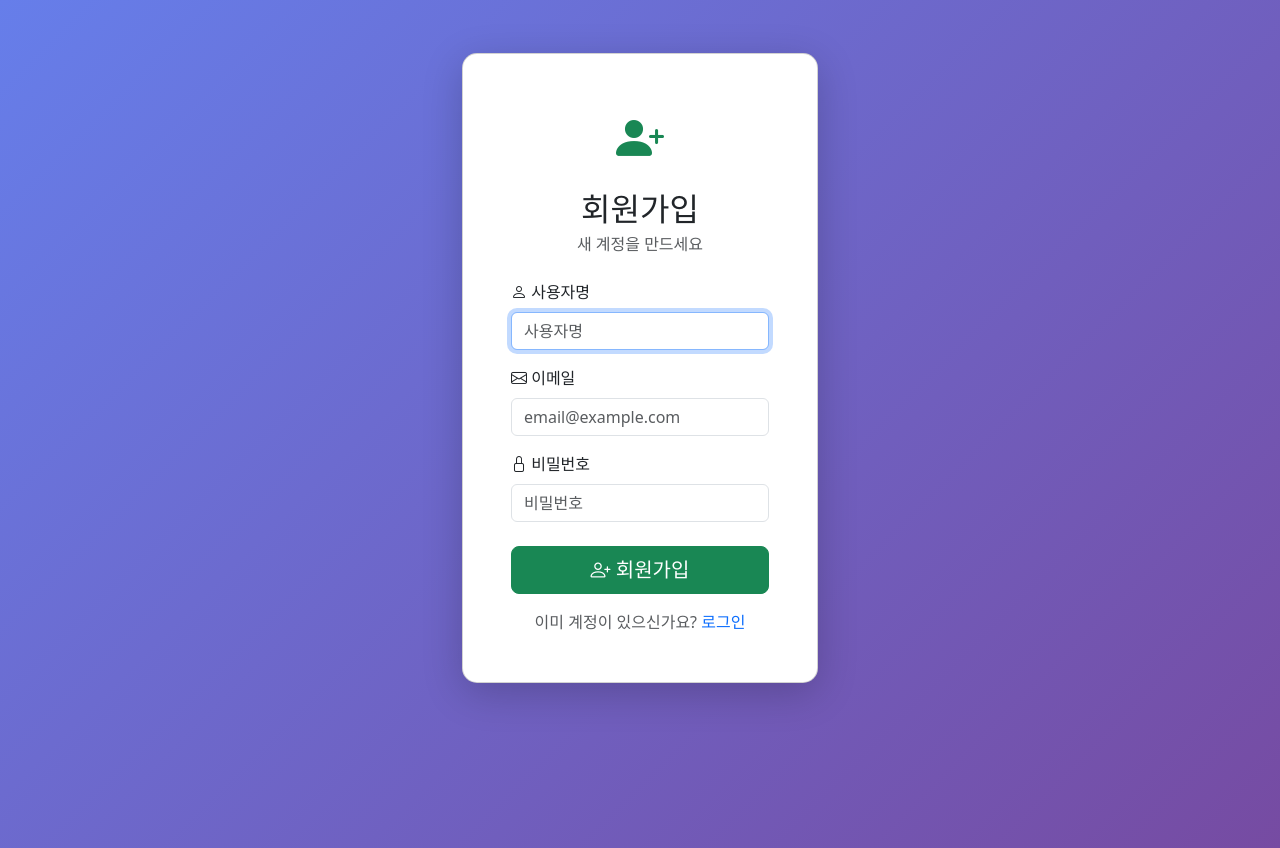
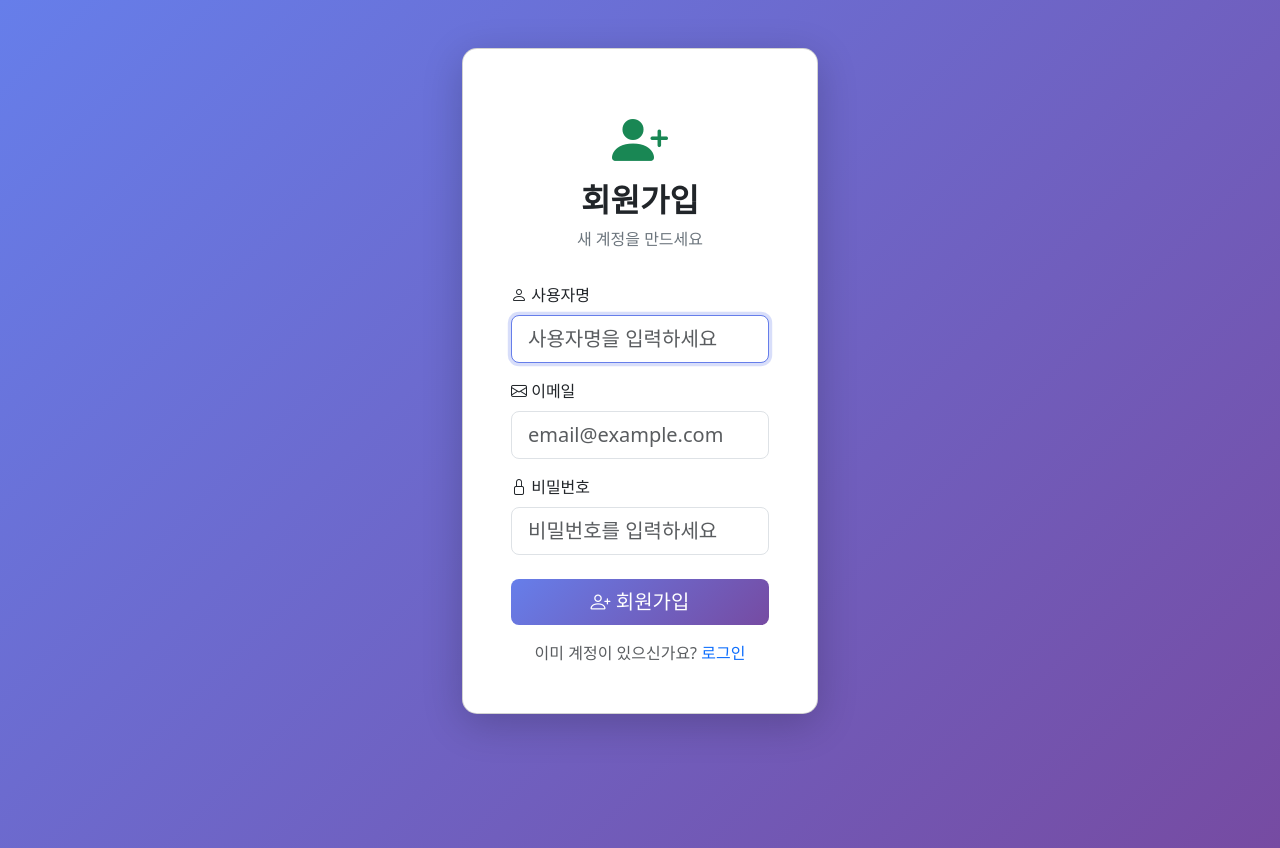
Before and after one commit to pyodolski/dts-login-project, a Flask app: page /register in a window 1280 px wide. Run offline with Flask 3, Linux system fonts and the light colour scheme.

Commit message:
UI 개선

```diff
--- a/templates/base.html
+++ b/templates/base.html
@@ -20,6 +20,32 @@
       .auth-card {
         border-radius: 15px;
         box-shadow: 0 10px 40px rgba(0, 0, 0, 0.2);
+        background: white;
+      }
+      .page-icon {
+        font-size: 3.5rem;
+        margin-bottom: 1rem;
+      }
+      .page-title {
+        font-weight: 600;
+        margin-bottom: 0.5rem;
+      }
+      .page-subtitle {
+        color: #6c757d;
+        margin-bottom: 2rem;
+      }
+      .form-control:focus {
+        border-color: #667eea;
+        box-shadow: 0 0 0 0.2rem rgba(102, 126, 234, 0.25);
+      }
+      .btn-primary {
+        background: linear-gradient(135deg, #667eea 0%, #764ba2 100%);
+        border: none;
+      }
+      .btn-primary:hover {
+        background: linear-gradient(135deg, #5568d3 0%, #65408b 100%);
+        transform: translateY(-2px);
+        box-shadow: 0 5px 15px rgba(0, 0, 0, 0.2);
       }
     </style>
     {% block extra_css %}{% endblock %}
--- a/templates/register.html
+++ b/templates/register.html
@@ -7,13 +7,10 @@ endblock %} {% block content %}
   <div class="col-md-5 col-lg-4">
     <div class="card auth-card">
       <div class="card-body p-5">
-        <div class="text-center mb-4">
-          <i
-            class="bi bi-person-plus-fill text-success"
-            style="font-size: 3rem"
-          ></i>
-          <h2 class="mt-3 mb-1">회원가입</h2>
-          <p class="text-muted">새 계정을 만드세요</p>
+        <div class="text-center">
+          <i class="bi bi-person-plus-fill text-success page-icon"></i>
+          <h2 class="page-title">회원가입</h2>
+          <p class="page-subtitle">새 계정을 만드세요</p>
         </div>
 
         <form method="POST" action="{{ url_for('register') }}">
@@ -23,12 +20,12 @@ endblock %} {% block content %}
             </label>
             <input
               type="text"
-              class="form-control"
+              class="form-control form-control-lg"
               id="username"
               name="username"
               required
               autofocus
-              placeholder="사용자명"
+              placeholder="사용자명을 입력하세요"
             />
           </div>
 
@@ -38,7 +35,7 @@ endblock %} {% block content %}
             </label>
             <input
               type="email"
-              class="form-control"
+              class="form-control form-control-lg"
               id="email"
               name="email"
               required
@@ -52,16 +49,16 @@ endblock %} {% block content %}
             </label>
             <input
               type="password"
-              class="form-control"
+              class="form-control form-control-lg"
               id="password"
               name="password"
               required
-              placeholder="비밀번호"
+              placeholder="비밀번호를 입력하세요"
             />
           </div>
 
           <div class="d-grid mb-3">
-            <button type="submit" class="btn btn-success btn-lg">
+            <button type="submit" class="btn btn-primary btn-lg">
               <i class="bi bi-person-plus"></i> 회원가입
             </button>
           </div>
```
Also changed, not shown: templates/login.html (+4 -7 lines), templates/logout.html (+6 -9 lines), 1 other file.
